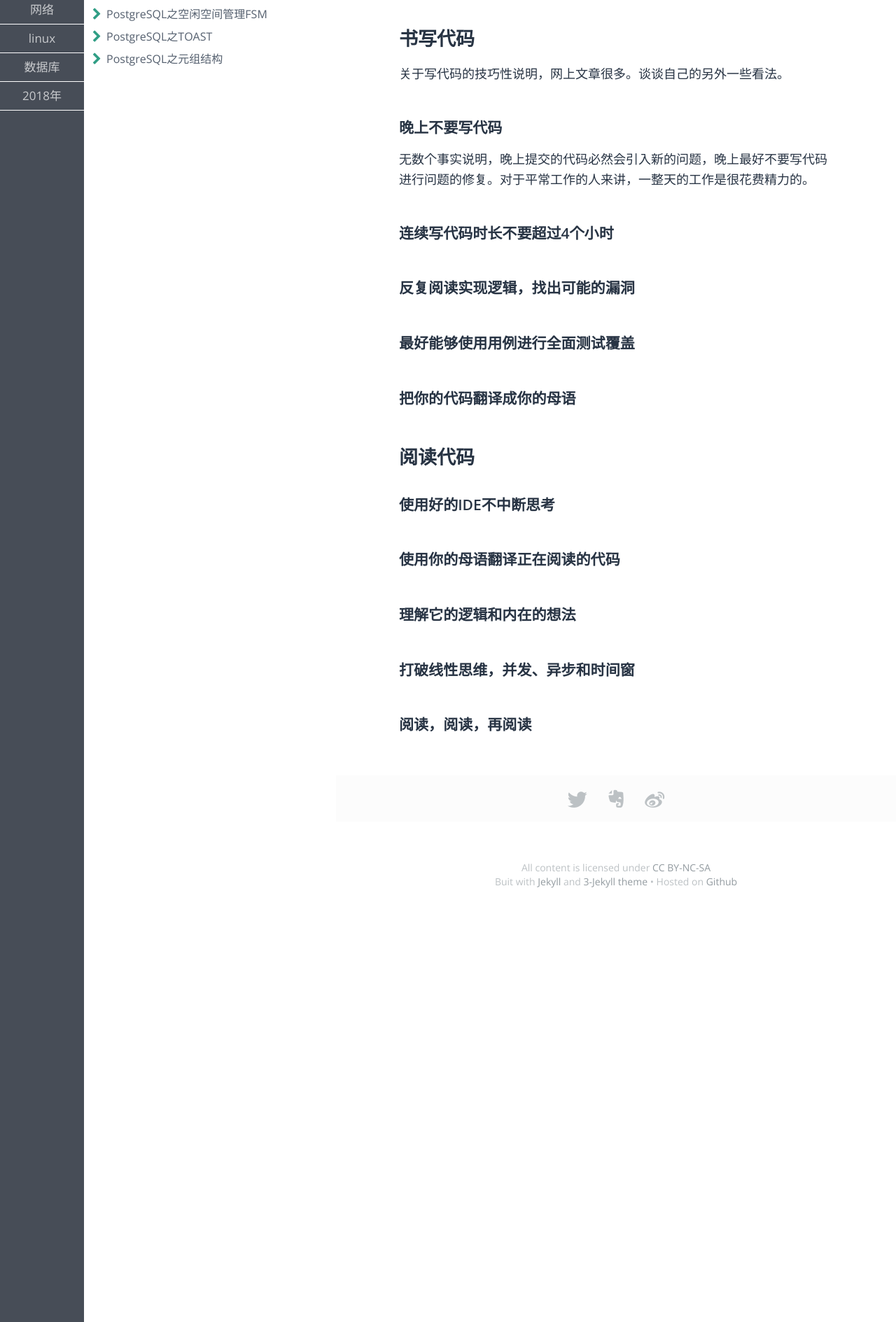
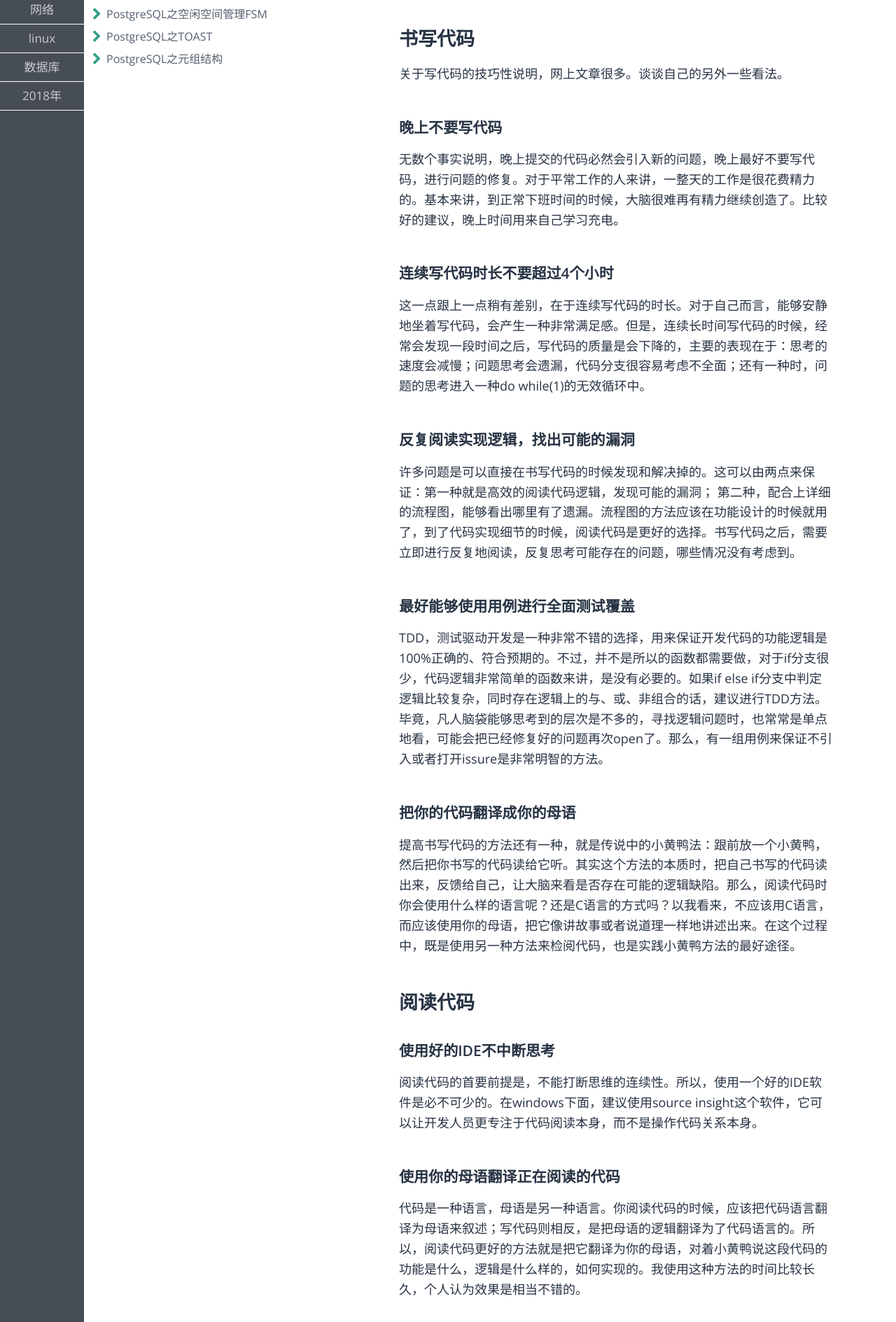
Before and after one commit to feelkill/feelkill.github.io, a Jekyll site: the page built from _posts/2018year/2018-01-31-article-about-reading-codes.md, in a window 1280 px wide. Shown: the part 620-2509 px from the top of the page at 70% size. Built offline with Jekyll 4.4.1, drawn with Linux system fonts in a browser that asks for light colours; some web fonts are replaced; some of the changed text lies outside the part shown.

Commit message:
把代码阅读的技巧文章写完

```diff
--- a/_posts/2018year/2018-01-31-article-about-reading-codes.md
+++ b/_posts/2018year/2018-01-31-article-about-reading-codes.md
@@ -20,24 +20,42 @@ keywords: 总结，分享，阅读，代码，修复，缺陷
 
 ### **晚上不要写代码**
 
-无数个事实说明，晚上提交的代码必然会引入新的问题，晚上最好不要写代码进行问题的修复。对于平常工作的人来讲，一整天的工作是很花费精力的。
+无数个事实说明，晚上提交的代码必然会引入新的问题，晚上最好不要写代码，进行问题的修复。对于平常工作的人来讲，一整天的工作是很花费精力的。基本来讲，到正常下班时间的时候，大脑很难再有精力继续创造了。比较好的建议，晚上时间用来自己学习充电。
 
 ### **连续写代码时长不要超过4个小时**
 
+这一点跟上一点稍有差别，在于连续写代码的时长。对于自己而言，能够安静地坐着写代码，会产生一种非常满足感。但是，连续长时间写代码的时候，经常会发现一段时间之后，写代码的质量是会下降的，主要的表现在于：思考的速度会减慢；问题思考会遗漏，代码分支很容易考虑不全面；还有一种时，问题的思考进入一种do while(1)的无效循环中。
+
 ### **反复阅读实现逻辑，找出可能的漏洞**
+
+许多问题是可以直接在书写代码的时候发现和解决掉的。这可以由两点来保证：第一种就是高效的阅读代码逻辑，发现可能的漏洞； 第二种，配合上详细的流程图，能够看出哪里有了遗漏。流程图的方法应该在功能设计的时候就用了，到了代码实现细节的时候，阅读代码是更好的选择。书写代码之后，需要立即进行反复地阅读，反复思考可能存在的问题，哪些情况没有考虑到。
 
 ### **最好能够使用用例进行全面测试覆盖**
 
+TDD，测试驱动开发是一种非常不错的选择，用来保证开发代码的功能逻辑是100%正确的、符合预期的。不过，并不是所以的函数都需要做，对于if分支很少，代码逻辑非常简单的函数来讲，是没有必要的。如果if else if分支中判定逻辑比较复杂，同时存在逻辑上的与、或、非组合的话，建议进行TDD方法。毕竟，凡人脑袋能够思考到的层次是不多的，寻找逻辑问题时，也常常是单点地看，可能会把已经修复好的问题再次open了。那么，有一组用例来保证不引入或者打开issure是非常明智的方法。
+
 ### **把你的代码翻译成你的母语**
+
+提高书写代码的方法还有一种，就是传说中的小黄鸭法：跟前放一个小黄鸭，然后把你书写的代码读给它听。其实这个方法的本质时，把自己书写的代码读出来，反馈给自己，让大脑来看是否存在可能的逻辑缺陷。那么，阅读代码时你会使用什么样的语言呢？还是C语言的方式吗？以我看来，不应该用C语言，而应该使用你的母语，把它像讲故事或者说道理一样地讲述出来。在这个过程中，既是使用另一种方法来检阅代码，也是实践小黄鸭方法的最好途径。
 
 ## 阅读代码
 
 ### **使用好的IDE不中断思考**
 
+阅读代码的首要前提是，不能打断思维的连续性。所以，使用一个好的IDE软件是必不可少的。在windows下面，建议使用source insight这个软件，它可以让开发人员更专注于代码阅读本身，而不是操作代码关系本身。
+
 ### **使用你的母语翻译正在阅读的代码**
+
+代码是一种语言，母语是另一种语言。你阅读代码的时候，应该把代码语言翻译为母语来叙述；写代码则相反，是把母语的逻辑翻译为了代码语言的。所以，阅读代码更好的方法就是把它翻译为你的母语，对着小黄鸭说这段代码的功能是什么，逻辑是什么样的，如何实现的。我使用这种方法的时间比较长久，个人认为效果是相当不错的。
 
 ### **理解它的逻辑和内在的想法**
 
+阅读代码的直接目的是想弄明白这段代码究竟要实现什么功能，它使用了什么算法，这个算法的核实思想是什么，算法本身是否有漏洞，实现细节上是否与算法本身不符之处，等等。所以，阅读代码一定要努力地去理解它所表达的内容，而不是一团代码过去，不知所以，更不用讲其背后传达的算法和逻辑了。
+
 ### **打破线性思维，并发、异步和时间窗**
 
+在多核、多线程实现中，一定要打破线性思维。很简单，两个线程的执行次序是未知的，多次执行谁前谁后都不一定。协同资源上的如果不做保护的话，就会有异步的问题，即使上逻辑上看着是ok的，也可能会存在时间窗的问题。不要理所当然地认为，pthread_create函数没有调用返回，子线程就不会执行完毕。对于同一个线程来讲，信号处理同样会打破线性关系的。
+
 ### **阅读，阅读，再阅读**
+
+阅读代码能力的提高，没有捷径，只有反复地阅读，阅读，再阅读。这跟学习英语、学习数学这些科目是一个道理的，需要不停地训练和积累。亦无他，唯熟耳。
```
